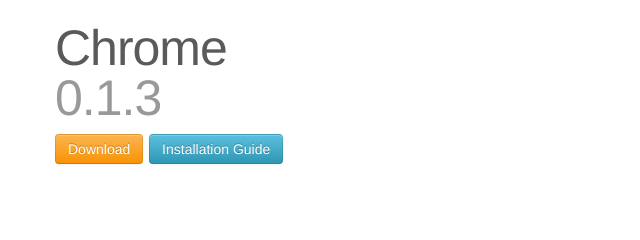
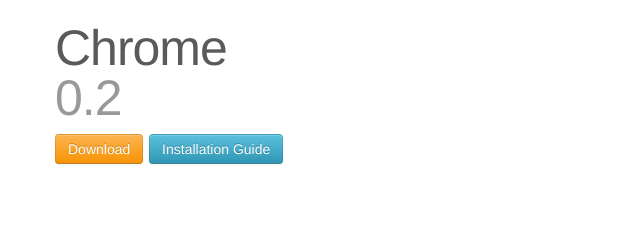
Before and after one commit to qcl/QCLean, a plain HTML site: page index.html in a window 1280 px wide. Shown: the part 269-509 px from the top of the page, 0-640 px from the left. Drawn offline with Linux system fonts and the light colour scheme.

Commit message:
chrome v2

```diff
--- a/index.html
+++ b/index.html
@@ -292,7 +292,7 @@
 
     <div class="featurette" id="chrome">
         <img class="featurette-image pull-right" src="./browser-icon-chrome.png">
-            <h2 class="featurette-heading">Chrome<br/><span class="muted">0.1.3</span></h2>
+            <h2 class="featurette-heading">Chrome<br/><span class="muted">0.2</span></h2>
             <p class="lead">
                 <a href="./NoFBPageRecommend.crx" class="btn btn-warning">Download</a>
                 <button class="btn btn-info">Installation Guide</button>
```
Also changed, not shown: 1 other file.
